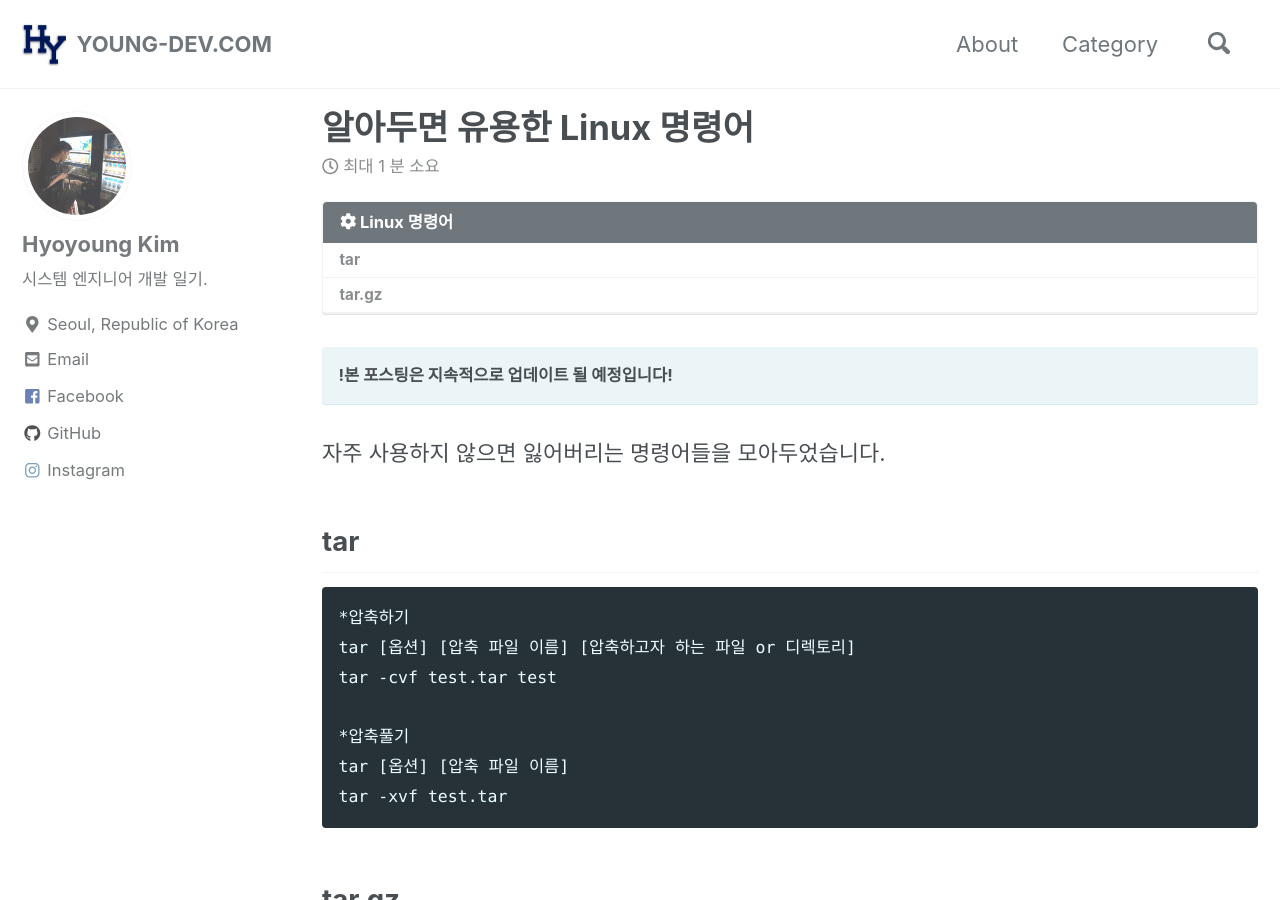
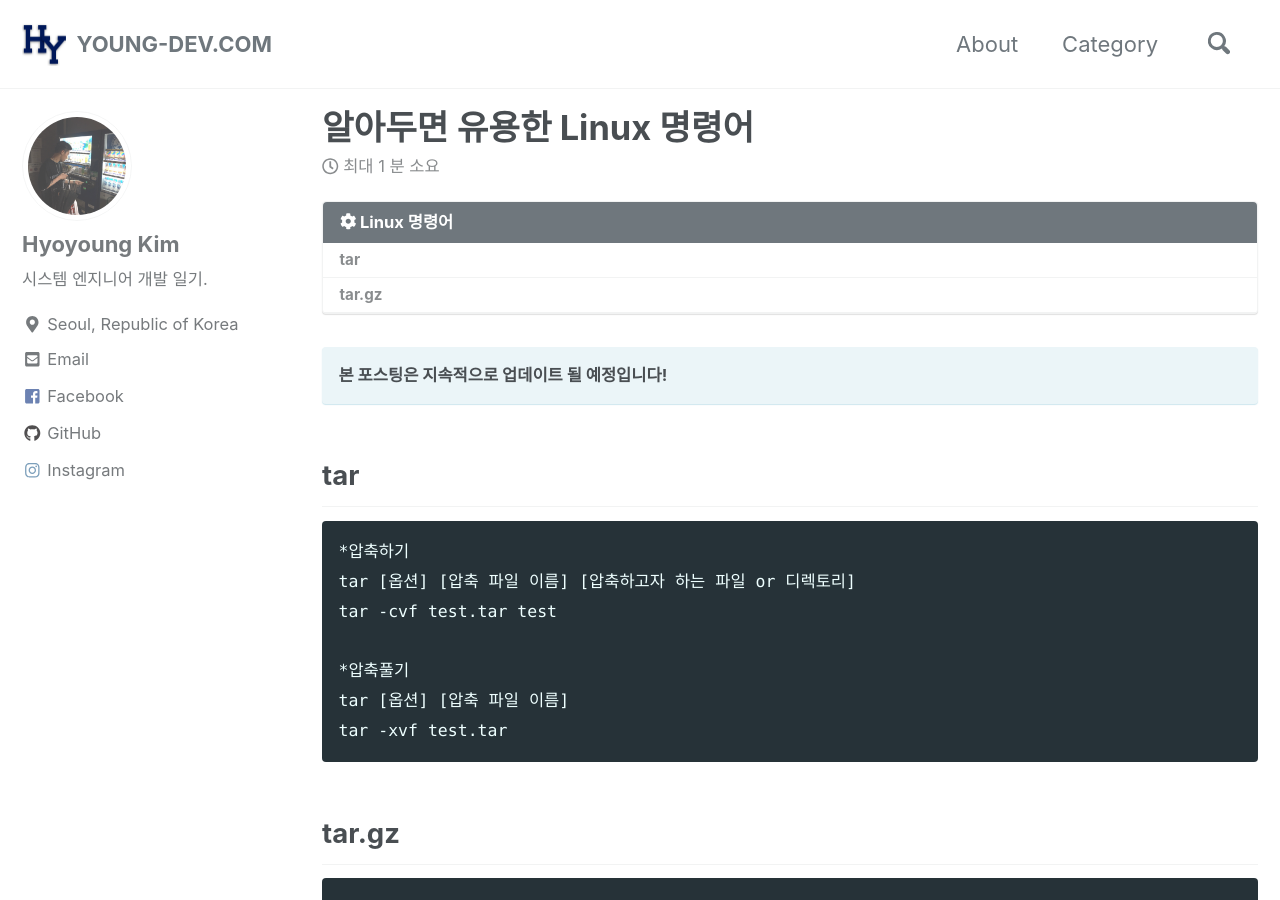
Before and after one commit to youngfromseoul/youngfromseoul.github.io2, a Jekyll site: the page built from _posts/linux/2019-01-29-Linux-tip.md, in a window 1280 px wide and 900 px high. Built offline with Jekyll 4.4.1, drawn with Linux system fonts in a browser that asks for light colours; cached includes are drawn as plain includes; nearby versions of some CDN libraries; some web fonts are replaced; library files that are not in the unit come from our copies.

Commit message:
Update 2019-01-29-Linux-tip.md

```diff
--- a/_posts/linux/2019-01-29-Linux-tip.md
+++ b/_posts/linux/2019-01-29-Linux-tip.md
@@ -17,10 +17,10 @@ toc: true
 toc_sticky: true
 ---
 
-**!본 포스팅은 지속적으로 업데이트 될 예정입니다!**
+**본 포스팅은 지속적으로 업데이트 될 예정입니다!**
 {: .notice--info}
 
-자주 사용하지 않으면 잃어버리는 명령어들을 모아두었습니다.
+
 
 
 
```
